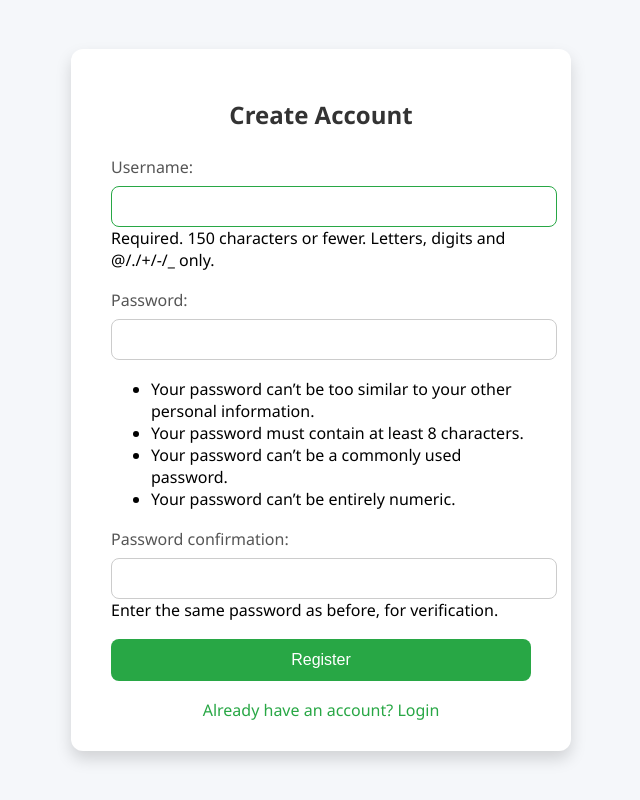
After one commit to saranyaknair/Event_Schedular, a Django app: page /events/register/ in a window 1280 px wide. The commit adds this page. Shown: the whole page, without its empty margins (319-959 px from the left). Run offline with Django 5.2, Linux system fonts and the light colour scheme.

Commit message:
updated event_schedular

```diff
--- a/event_shedular/settings.py
+++ b/event_shedular/settings.py
@@ -123,4 +123,6 @@ STATIC_URL = 'static/'
 # https://docs.djangoproject.com/en/5.1/ref/settings/#default-auto-field
 
 DEFAULT_AUTO_FIELD = 'django.db.models.BigAutoField'
-LOGIN_REDIRECT_URL = "/"
+LOGIN_REDIRECT_URL = 'event_list'
+LOGOUT_REDIRECT_URL = 'login'
+LOGIN_URL = 'login'
--- /dev/null
+++ b/events/templates/auth/register.html
@@ -0,0 +1,103 @@
+<!DOCTYPE html>
+<html lang="en">
+
+<head>
+    <meta charset="UTF-8">
+    <meta name="viewport" content="width=device-width, initial-scale=1.0">
+    <title>Register | Event Scheduler</title>
+    <style>
+        body {
+            font-family: 'Segoe UI', sans-serif;
+            background: #f5f7fa;
+            display: flex;
+            align-items: center;
+            justify-content: center;
+            height: 100vh;
+            margin: 0;
+        }
+
+        .register-container {
+            background: #ffffff;
+            padding: 30px 40px;
+            border-radius: 12px;
+            box-shadow: 0 8px 16px rgba(0, 0, 0, 0.15);
+            width: 100%;
+            max-width: 420px;
+        }
+
+        h2 {
+            text-align: center;
+            margin-bottom: 25px;
+            color: #333333;
+        }
+
+        form p {
+            margin-bottom: 18px;
+        }
+
+        label {
+            display: block;
+            margin-bottom: 8px;
+            color: #555555;
+            font-weight: 500;
+        }
+
+        input[type="text"],
+        input[type="password"] {
+            width: 100%;
+            padding: 12px;
+            border-radius: 8px;
+            border: 1px solid #cccccc;
+            outline: none;
+            transition: 0.3s;
+        }
+
+        input[type="text"]:focus,
+        input[type="password"]:focus {
+            border-color: #28a745;
+        }
+
+        button {
+            width: 100%;
+            background-color: #28a745;
+            color: #ffffff;
+            padding: 12px;
+            border: none;
+            border-radius: 8px;
+            cursor: pointer;
+            font-size: 16px;
+            transition: background-color 0.3s ease;
+        }
+
+        button:hover {
+            background-color: #218838;
+        }
+
+        .login-link {
+            display: block;
+            text-align: center;
+            margin-top: 18px;
+            color: #28a745;
+            text-decoration: none;
+            font-weight: 500;
+        }
+
+        .login-link:hover {
+            text-decoration: underline;
+        }
+    </style>
+</head>
+
+<body>
+    <div class="register-container">
+        <h2>Create Account</h2>
+        <form method="post">
+            {% csrf_token %}
+            {{ form.as_p }}
+            <button type="submit">Register</button>
+        </form>
+        <a class="login-link" href="{% url 'login' %}">Already have an account? Login</a>
+    </div>
+</body>
+
+</html>
--- a/events/templates/events/event_detail.html
+++ b/events/templates/events/event_detail.html
@@ -42,7 +42,7 @@
         <div class="event-card">
             <h2 class="mb-4">{{ event.title }}</h2>
 
-            <p><strong>Event ID:</strong> {{ event.id }}</p>
+            <!-- <p><strong>Event ID:</strong> {{ event.id }}</p> -->
             <p><strong>Description:</strong> {{ event.description }}</p>
             <p><strong>Date:</strong> {{ event.date }}</p>
             <p><strong>Location:</strong> {{ event.location }}</p>
--- a/events/urls.py
+++ b/events/urls.py
@@ -1,10 +1,17 @@
 from django.urls import path
 from . import views
+from django.contrib.auth import views as auth_views
+from django.contrib.auth.decorators import login_required
 
 urlpatterns = [
+    path('login/', views.custom_login, name='login'),
+    path('logout/', views.custom_logout, name='logout'),
+    path('register/', views.register, name='register'),
+
+    # Protect event and other views
     path('', views.event_list, name='event_list'),
     path('event/<int:event_id>/', views.event_detail, name='event_detail'),
-    path('event/new/', views.event_create, name='event_create'),
+    path('events/event/new/', views.event_create, name='event_create'),
     path('event/<int:pk>/edit/', views.event_update, name='event_update'),
     path('event/<int:pk>/delete/', views.event_delete, name='event_delete'),
 
--- a/events/views.py
+++ b/events/views.py
@@ -4,7 +4,39 @@ from .forms import EventForm, SessionForm, SpeakerForm
 from django.db.models import Prefetch
 from django.contrib import messages
 from collections import defaultdict
+from django.contrib.auth.forms import UserCreationForm
+from django.contrib.auth import login, logout
+from django.contrib.auth.decorators import login_required
+from django.contrib.auth.models import User
+from django.contrib.auth.forms import AuthenticationForm
 
+def register(request):
+    if request.method == 'POST':
+        form = UserCreationForm(request.POST)
+        if form.is_valid():
+            user = form.save()
+            login(request, user)
+            return redirect('event_list')
+    else:
+        form = UserCreationForm()
+    return render(request, 'auth/register.html', {'form': form})
+
+def custom_login(request):
+    if request.method == "POST":
+        form = AuthenticationForm(request, data=request.POST)
+        if form.is_valid():
+            user = form.get_user()
+            login(request, user)
+            return redirect('event_list')  # Redirect where you want after login
+    else:
+        form = AuthenticationForm()
+    return render(request, 'auth/login.html', {'form': form})
+
+def custom_logout(request):
+    logout(request)
+    return redirect('login')
+
+@login_required(login_url='login')
 def event_list(request):
     events = Event.objects.all()
     form = EventForm()
@@ -23,10 +55,12 @@ def event_list(request):
 
     return render(request, "events/event_list.html", {"events": events, "form": form})
 
+@login_required
 def event_detail(request, event_id):
     event = get_object_or_404(Event, id=event_id)
     return render(request, 'events/event_detail.html', {'event': event})
 
+@login_required
 def event_create(request):
     if request.method == "POST":
         form = EventForm(request.POST)
@@ -37,6 +71,7 @@ def event_create(request):
         form = EventForm()
     return render(request, 'events/event_form.html', {'form': form})
 
+@login_required
 def event_update(request, pk):
     event = get_object_or_404(Event, pk=pk)
     if request.method == "POST":
@@ -48,6 +83,7 @@ def event_update(request, pk):
         form = EventForm(instance=event)
     return render(request, 'events/event_form.html', {'form': form})
 
+@login_required
 def event_delete(request, pk):
     event = get_object_or_404(Event, pk=pk)
     if request.method == "POST":
@@ -55,12 +91,13 @@ def event_delete(request, pk):
         return redirect('event_list')
     return render(request, 'events/event_confirm_delete.html', {'event': event})
 
+@login_required
 def session_list(request):
     sessions = Session.objects.select_related('event').order_by('event__date', 'start_time')
     print(sessions)
     return render(request, "events/session_list.html", {"sessions": sessions})
 
-
+@login_required
 def session_create(request, event_id):
     event = get_object_or_404(Event, id=event_id)
     if request.method == 'POST':
@@ -74,6 +111,7 @@ def session_create(request, event_id):
         form = SessionForm()
     return render(request, 'events/session_form.html', {'form': form, 'event': event})
 
+@login_required
 def session_update(request, pk):
     session = get_object_or_404(Session, pk=pk)
     if request.method == "POST":
@@ -86,6 +124,7 @@ def session_update(request, pk):
     return render(request, 'events/session_form.html', {'form': form})
 
 
+@login_required
 def session_delete(request, pk):
     session = get_object_or_404(Session, pk=pk)
     if request.method == 'POST':
@@ -94,18 +133,21 @@ def session_delete(request, pk):
     return render(request, 'events/session_confirm_delete.html', {'session': session})
 
 
+@login_required
 def speaker_list(request):
     speakers = Speaker.objects.all()
     return render(request, 'events/speaker_list.html', {'speakers': speakers})
 
 # Speaker Detail View
 
+@login_required
 def speaker_detail(request, pk):
     speaker = get_object_or_404(Speaker, pk=pk)
     return render(request, 'events/speaker_detail.html', {'speaker': speaker})
 
 # Create Speaker
 
+@login_required
 def speaker_create(request):
     if request.method == 'POST':
         form = SpeakerForm(request.POST)
@@ -118,6 +160,7 @@ def speaker_create(request):
 
 # Edit Speaker
 
+@login_required
 def speaker_edit(request, pk):
     speaker = get_object_or_404(Speaker, pk=pk)
     if request.method == 'POST':
@@ -131,6 +174,7 @@ def speaker_edit(request, pk):
 
 # Delete Speaker
 
+@login_required
 def speaker_delete(request, pk):
     speaker = get_object_or_404(Speaker, pk=pk)
     if request.method == 'POST':
@@ -142,6 +186,7 @@ from django.shortcuts import get_object_or_404, redirect
 from django.contrib import messages
 from .models import Session, Speaker
 
+@login_required
 def assign_speaker(request, session_id):
     session = get_object_or_404(Session, pk=session_id)
 
@@ -172,6 +217,7 @@ def assign_speaker(request, session_id):
 
 
 
+@login_required
 def optimized_schedule_view(request):
     events = Event.objects.prefetch_related(
         Prefetch('sessions', queryset=Session.objects.select_related('speaker').order_by('start_time'))
```
Also changed, not shown: events/templates/auth/login.html (added, +103 -0 lines), events/templates/events/event_list.html (+8 -2 lines), events/templates/events/registraion/login.html (deleted, +0 -17 lines), events/templates/events/session_form.html (+97 -19 lines), events/templates/events/speaker_form.html (+76 -14 lines), db.sqlite3.
